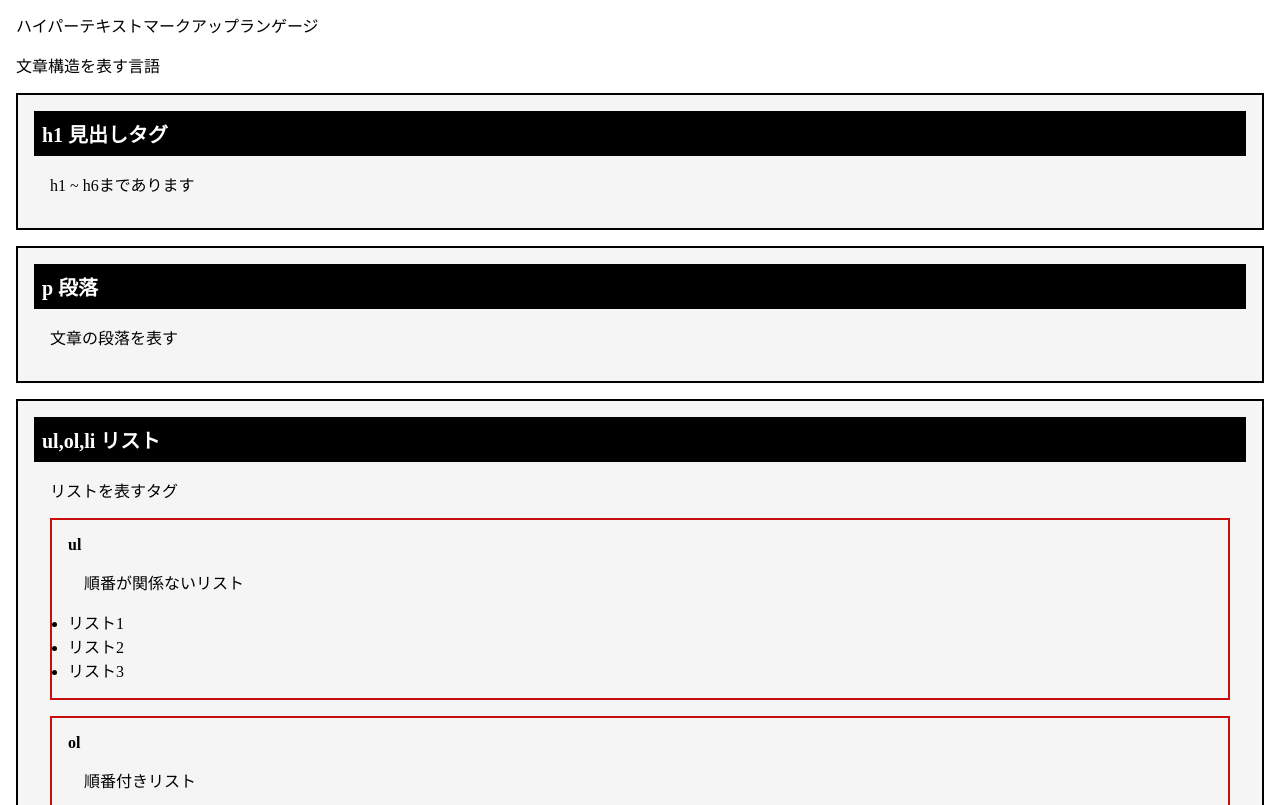
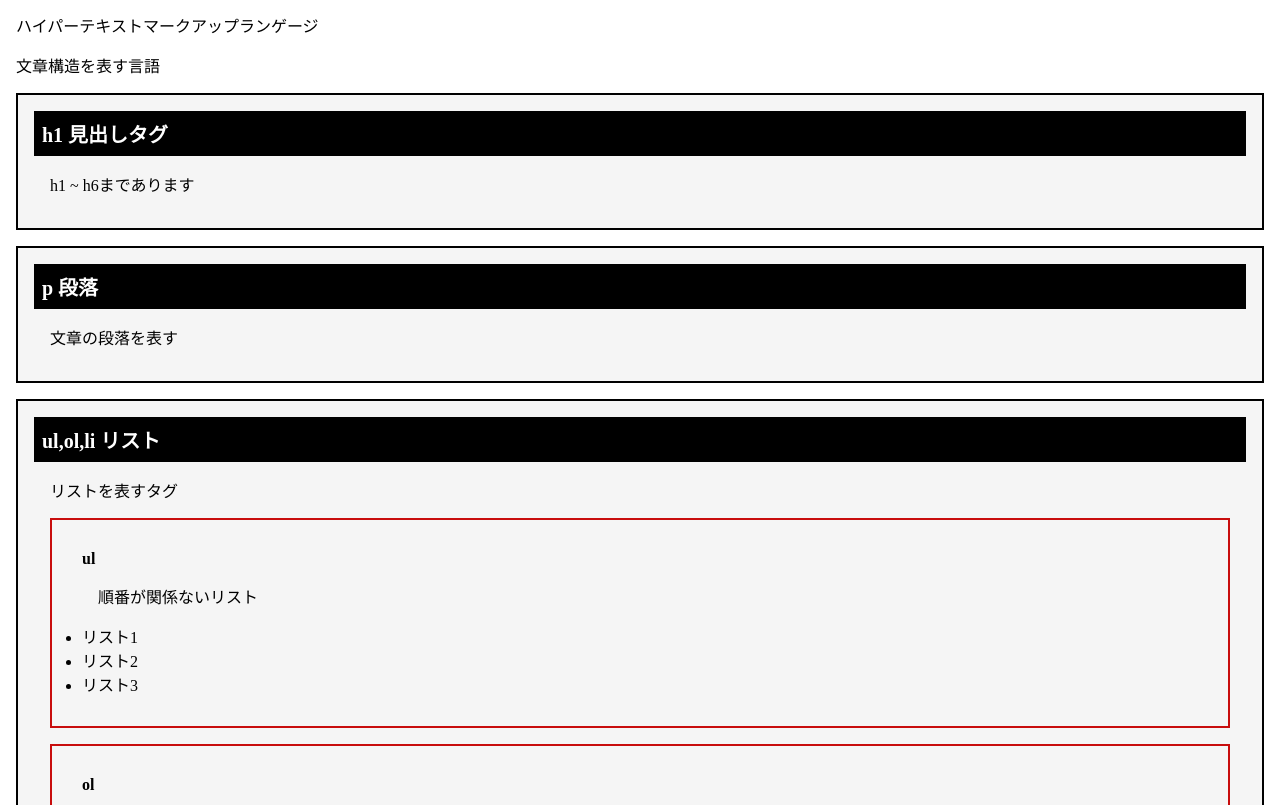
Before and after one commit to aiue100/html-css, a plain HTML site: page index.html in a window 1280 px wide. Shown: the part 116-921 px from the top of the page. Drawn offline with Linux system fonts and the light colour scheme.

Commit message:
css　修正

```diff
--- a/css/common.css
+++ b/css/common.css
@@ -30,7 +30,7 @@ header {
 .content-child-item {
   margin: 16px;
   border: 2px solid #c80d0d;
-  padding: 16px;
+  padding: 30px;
 }
 .content-child-item-title {
   font-size: 16px;
```
